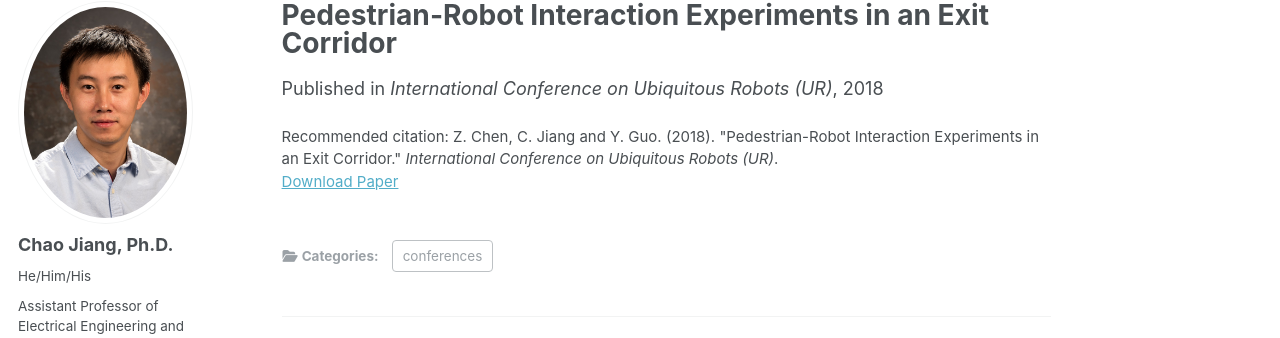
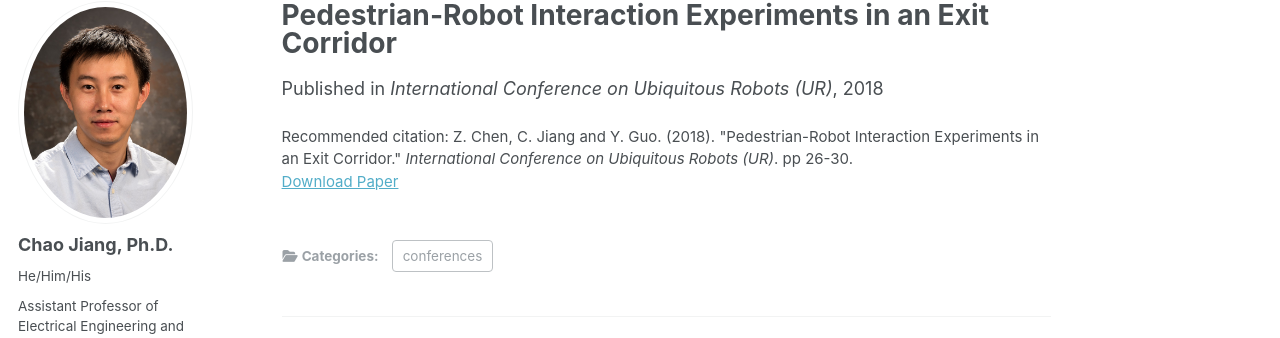
Before and after one commit to cjiang6/cjiang6.github.io, a Jekyll site: the page built from _publications/2018-08-23.md, in a window 1280 px wide and 1022 px high. Shown: the part 105-443 px from the top of the window. Built offline with Jekyll 4.4.1, drawn with Linux system fonts in a browser that asks for light colours; some web fonts are replaced.

Commit message:
Update 2018-08-23.md

```diff
--- a/_publications/2018-08-23.md
+++ b/_publications/2018-08-23.md
@@ -8,5 +8,5 @@ date: 2018-08-23
 venue: 'International Conference on Ubiquitous Robots (UR)'
 #slidesurl: 'http://academicpages.github.io/files/slides3.pdf'
 paperurl: 'https://ieeexplore.ieee.org/document/8441839'
-citation: 'Z. Chen, C. Jiang and Y. Guo. (2018). &quot;Pedestrian-Robot Interaction Experiments in an Exit Corridor.&quot; <i>International Conference on Ubiquitous Robots (UR)</i>.'
+citation: 'Z. Chen, C. Jiang and Y. Guo. (2018). &quot;Pedestrian-Robot Interaction Experiments in an Exit Corridor.&quot; <i>International Conference on Ubiquitous Robots (UR)</i>. pp 26-30.'
 ---
```
